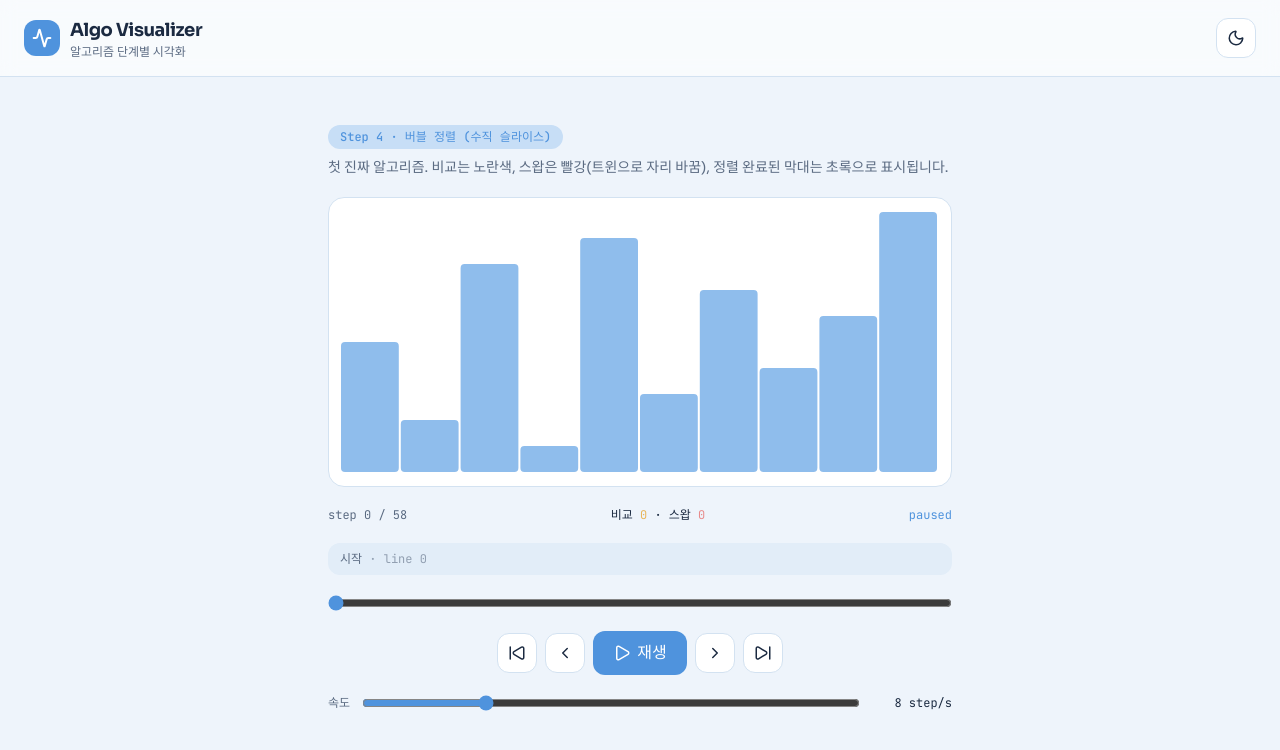
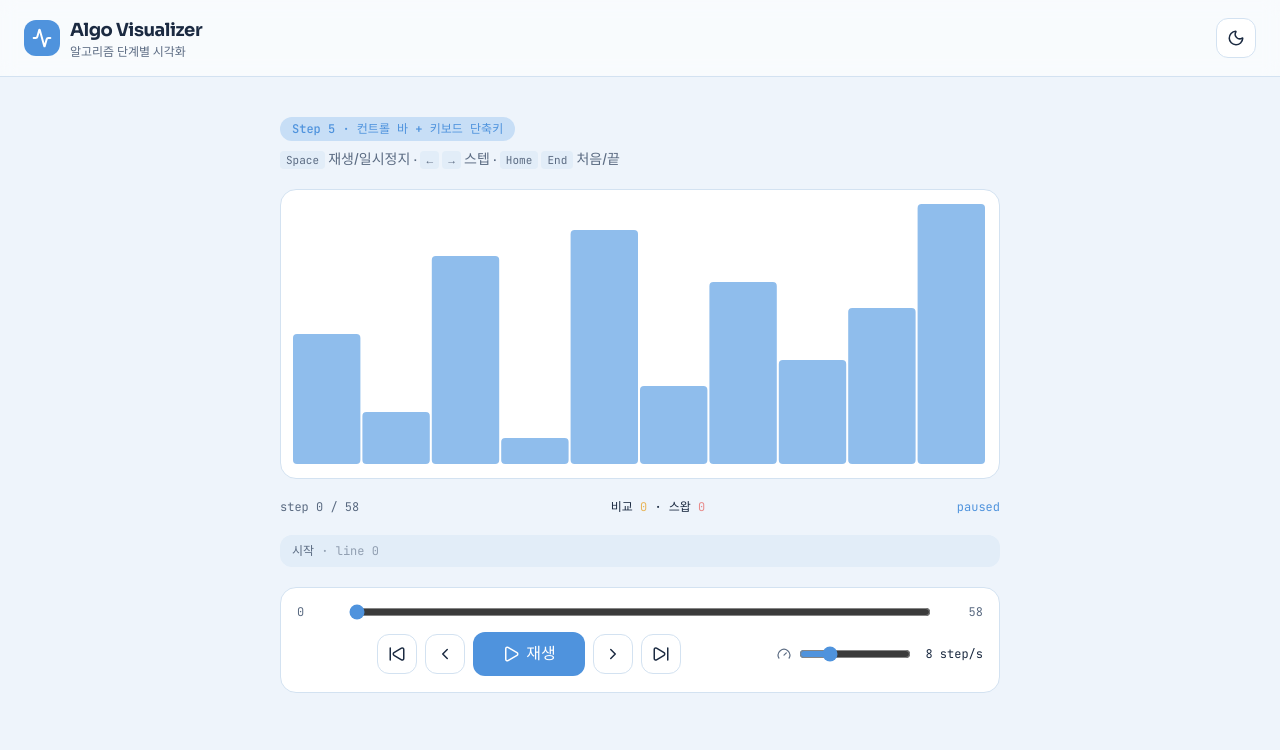
Before and after one commit to Dev-2A/algo-visualizer, a React (Vite) app: page / in a window 1280 px wide. Shown: the top 750 px of the page. Built offline with nearby package versions, Linux system fonts and the light colour scheme.

Commit message:
✨ 컨트롤 바 컴포넌트 + 키보드 단축키(Space/←→/Home/End) 추가

```diff
--- a/src/App.tsx
+++ b/src/App.tsx
@@ -1,15 +1,5 @@
-import { useEffect, type ReactNode } from "react";
-import {
-  Moon,
-  Sun,
-  Activity,
-  SkipBack,
-  SkipForward,
-  ChevronLeft,
-  ChevronRight,
-  Play,
-  Pause,
-} from "lucide-react";
+import { useEffect } from "react";
+import { Moon, Sun, Activity } from "lucide-react";
 import { useUIStore } from "@/store/uiStore";
 import {
   usePlayerStore,
@@ -18,6 +8,8 @@ import {
   selectIsFinished,
 } from "@/core/player/playerStore";
 import CanvasStage from "@/core/canvas/CanvasStage";
+import ControlBar from "@/components/ControlBar";
+import { useKeyboardShortcuts } from "@/components/useKeyboardShortcuts";
 import { bubbleSort } from "@/modules/sorting";
 
 export default function App() {
@@ -27,25 +19,19 @@ export default function App() {
   const load = usePlayerStore((s) => s.load);
   const currentIndex = usePlayerStore((s) => s.currentIndex);
   const isPlaying = usePlayerStore((s) => s.isPlaying);
-  const speed = usePlayerStore((s) => s.speed);
-  const setSpeed = usePlayerStore((s) => s.setSpeed);
-  const stepForward = usePlayerStore((s) => s.stepForward);
-  const stepBackward = usePlayerStore((s) => s.stepBackward);
-  const reset = usePlayerStore((s) => s.reset);
-  const seek = usePlayerStore((s) => s.seek);
-  const togglePlay = usePlayerStore((s) => s.togglePlay);
 
   const step = usePlayerStore(selectCurrentStep);
   const total = usePlayerStore(selectTotalSteps);
   const finished = usePlayerStore(selectIsFinished);
-  const lastIdx = Math.max(total - 1, 0);
 
   useEffect(() => {
     load(bubbleSort);
   }, [load]);
+  useKeyboardShortcuts();
 
   const comparisons = step?.counters.comparisons ?? 0;
   const swaps = step?.counters.swaps ?? 0;
+  const lastIdx = Math.max(total - 1, 0);
 
   return (
     <div className="min-h-full">
@@ -72,18 +58,33 @@ export default function App() {
         </button>
       </header>
 
-      <main className="mx-auto flex max-w-2xl flex-col gap-5 px-6 py-12">
+      <main className="mx-auto flex max-w-3xl flex-col gap-5 px-6 py-10">
         <div className="flex flex-col gap-2">
           <span className="w-fit rounded-full bg-primary-soft px-3 py-1 font-mono text-xs font-medium text-primary">
-            Step 4 · 버블 정렬 (수직 슬라이스)
+            Step 5 · 컨트롤 바 + 키보드 단축키
           </span>
           <p className="text-sm text-muted-foreground">
-            첫 진짜 알고리즘. 비교는 노란색, 스왑은 빨강(트윈으로 자리 바꿈),
-            정렬 완료된 막대는 초록으로 표시됩니다.
+            <kbd className="rounded bg-surface-muted px-1.5 py-0.5 font-mono text-[11px]">
+              Space
+            </kbd>{" "}
+            재생/일시정지 ·{" "}
+            <kbd className="rounded bg-surface-muted px-1.5 py-0.5 font-mono text-[11px]">
+              ←
+            </kbd>{" "}
+            <kbd className="rounded bg-surface-muted px-1.5 py-0.5 font-mono text-[11px]">
+              →
+            </kbd>{" "}
+            스텝 ·{" "}
+            <kbd className="rounded bg-surface-muted px-1.5 py-0.5 font-mono text-[11px]">
+              Home
+            </kbd>{" "}
+            <kbd className="rounded bg-surface-muted px-1.5 py-0.5 font-mono text-[11px]">
+              End
+            </kbd>{" "}
+            처음/끝
           </p>
         </div>
 
-        {/* 캔버스 */}
         <div className="overflow-hidden rounded-2xl border border-border bg-surface">
           <CanvasStage className="h-72 w-full" />
         </div>
@@ -110,76 +111,8 @@ export default function App() {
           </span>
         </div>
 
-        {/* 타임라인 */}
-        <input
-          type="range"
-          min={0}
-          max={lastIdx}
-          value={currentIndex}
-          onChange={(e) => seek(Number(e.target.value))}
-          className="w-full accent-[var(--primary)]"
-        />
-
-        {/* 트랜스포트 */}
-        <section className="flex items-center justify-center gap-2">
-          <CtrlButton label="처음" onClick={reset}>
-            <SkipBack size={18} />
-          </CtrlButton>
-          <CtrlButton label="이전" onClick={stepBackward}>
-            <ChevronLeft size={18} />
-          </CtrlButton>
-          <button
-            onClick={togglePlay}
-            className="flex items-center gap-1.5 rounded-xl bg-primary px-5 py-2.5 font-medium text-on-primary transition hover:bg-primary-hover"
-          >
-            {isPlaying ? <Pause size={18} /> : <Play size={18} />}
-            {isPlaying ? "일시정지" : "재생"}
-          </button>
-          <CtrlButton label="다음" onClick={stepForward}>
-            <ChevronRight size={18} />
-          </CtrlButton>
-          <CtrlButton label="끝" onClick={() => seek(lastIdx)}>
-            <SkipForward size={18} />
-          </CtrlButton>
-        </section>
-
-        {/* 속도 (임시 — Step 5에서 컨트롤 바로 정식화) */}
-        <div className="flex items-center gap-3 font-mono text-xs text-muted-foreground">
-          <span>속도</span>
-          <input
-            type="range"
-            min={1}
-            max={30}
-            step={1}
-            value={speed}
-            onChange={(e) => setSpeed(Number(e.target.value))}
-            className="flex-1 accent-[var(--primary)]"
-          />
-          <span className="w-20 text-right text-foreground">
-            {speed} step/s
-          </span>
-        </div>
+        <ControlBar />
       </main>
     </div>
   );
 }
-
-function CtrlButton({
-  children,
-  label,
-  onClick,
-}: {
-  children: ReactNode;
-  label: string;
-  onClick: () => void;
-}) {
-  return (
-    <button
-      onClick={onClick}
-      aria-label={label}
-      className="grid h-10 w-10 place-items-center rounded-xl border border-border bg-surface text-foreground transition hover:bg-surface-muted"
-    >
-      {children}
-    </button>
-  );
-}
--- /dev/null
+++ b/src/components/ControlBar.tsx
@@ -0,0 +1,117 @@
+import { type ReactNode } from "react";
+import {
+  SkipBack,
+  SkipForward,
+  ChevronLeft,
+  ChevronRight,
+  Play,
+  Pause,
+  Gauge,
+} from "lucide-react";
+import { usePlayerStore, selectTotalSteps } from "@/core/player/playerStore";
+
+export default function ControlBar() {
+  const currentIndex = usePlayerStore((s) => s.currentIndex);
+  const isPlaying = usePlayerStore((s) => s.isPlaying);
+  const speed = usePlayerStore((s) => s.speed);
+  const total = usePlayerStore(selectTotalSteps);
+
+  const setSpeed = usePlayerStore((s) => s.setSpeed);
+  const stepForward = usePlayerStore((s) => s.stepForward);
+  const stepBackward = usePlayerStore((s) => s.stepBackward);
+  const reset = usePlayerStore((s) => s.reset);
+  const seek = usePlayerStore((s) => s.seek);
+  const togglePlay = usePlayerStore((s) => s.togglePlay);
+
+  const lastIdx = Math.max(total - 1, 0);
+
+  return (
+    <section className="flex flex-col gap-3 rounded-2xl border border-border bg-surface p-4">
+      {/* 타임라인 */}
+      <div className="flex items-center gap-3">
+        <span className="w-10 font-mono text-xs text-muted-foreground">
+          {currentIndex}
+        </span>
+        <input
+          type="range"
+          min={0}
+          max={lastIdx}
+          value={currentIndex}
+          onChange={(e) => seek(Number(e.target.value))}
+          aria-label="타임라인"
+          className="flex-1 accent-[var(--primary)]"
+        />
+        <span className="w-10 text-right font-mono text-xs text-muted-foreground">
+          {lastIdx}
+        </span>
+      </div>
+
+      {/* 트랜스포트 + 속도 */}
+      <div className="flex flex-wrap items-center justify-between gap-4">
+        <div className="flex flex-1 items-center justify-center gap-2">
+          <IconBtn label="처음 (Home)" onClick={reset}>
+            <SkipBack size={18} />
+          </IconBtn>
+          <IconBtn label="이전 스텝 (←)" onClick={stepBackward}>
+            <ChevronLeft size={18} />
+          </IconBtn>
+          <button
+            onClick={togglePlay}
+            onMouseDown={(e) => e.preventDefault()}
+            aria-label={isPlaying ? "일시정지 (Space)" : "재생 (Space)"}
+            title={isPlaying ? "일시정지 (Space)" : "재생 (Space)"}
+            className="flex min-w-[112px] items-center justify-center gap-1.5 rounded-xl bg-primary px-5 py-2.5 font-medium text-on-primary transition hover:bg-primary-hover"
+          >
+            {isPlaying ? <Pause size={18} /> : <Play size={18} />}
+            {isPlaying ? "일시정지" : "재생"}
+          </button>
+          <IconBtn label="다음 스텝 (→)" onClick={stepForward}>
+            <ChevronRight size={18} />
+          </IconBtn>
+          <IconBtn label="끝 (End)" onClick={() => seek(lastIdx)}>
+            <SkipForward size={18} />
+          </IconBtn>
+        </div>
+
+        <div className="flex items-center gap-2 font-mono text-xs text-muted-foreground">
+          <Gauge size={14} />
+          <input
+            type="range"
+            min={1}
+            max={30}
+            step={1}
+            value={speed}
+            onChange={(e) => setSpeed(Number(e.target.value))}
+            aria-label="재생 속도"
+            className="w-28 accent-[var(--primary)]"
+          />
+          <span className="w-16 text-right text-foreground">
+            {speed} step/s
+          </span>
+        </div>
+      </div>
+    </section>
+  );
+}
+
+function IconBtn({
+  children,
+  label,
+  onClick,
+}: {
+  children: ReactNode;
+  label: string;
+  onClick: () => void;
+}) {
+  return (
+    <button
+      onClick={onClick}
+      onMouseDown={(e) => e.preventDefault()}
+      aria-label={label}
+      title={label}
+      className="grid h-10 w-10 place-items-center rounded-xl border border-border bg-surface text-foreground transition hover:bg-surface-muted"
+    >
+      {children}
+    </button>
+  );
+}
--- /dev/null
+++ b/src/components/useKeyboardShortcuts.ts
@@ -0,0 +1,51 @@
+import { useEffect } from "react";
+import { usePlayerStore } from "@/core/player/playerStore";
+
+/**
+ * 전역 키보드 단축키
+ * - Space: 재생/일시정지
+ * - ←/→: 이전/다음 스텝
+ * - Home/End: 처음/끝
+ *
+ * 입력 필드(INPUT/TEXTAREA/contentEditable) 포커스 중에는 무시.
+ */
+export function useKeyboardShortcuts() {
+  useEffect(() => {
+    const onKey = (e: KeyboardEvent) => {
+      const t = e.target as HTMLElement | null;
+      if (
+        t &&
+        (t.tagName === "INPUT" ||
+          t.tagName === "TEXTAREA" ||
+          t.isContentEditable)
+      ) {
+        return;
+      }
+      const store = usePlayerStore.getState();
+      switch (e.code) {
+        case "Space":
+          e.preventDefault();
+          store.togglePlay();
+          break;
+        case "ArrowLeft":
+          e.preventDefault();
+          store.stepBackward();
+          break;
+        case "ArrowRight":
+          e.preventDefault();
+          store.stepForward();
+          break;
+        case "Home":
+          e.preventDefault();
+          store.reset();
+          break;
+        case "End":
+          e.preventDefault();
+          store.seek(store.steps.length - 1);
+          break;
+      }
+    };
+    window.addEventListener("keydown", onKey);
+    return () => window.removeEventListener("keydown", onKey);
+  }, []);
+}
```
